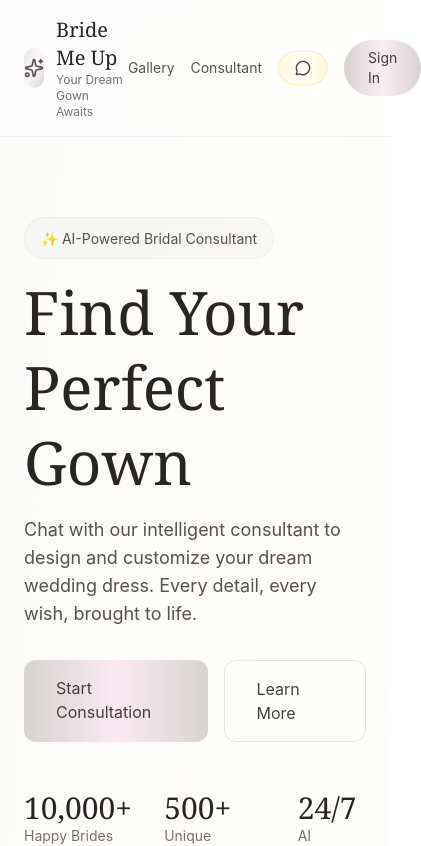
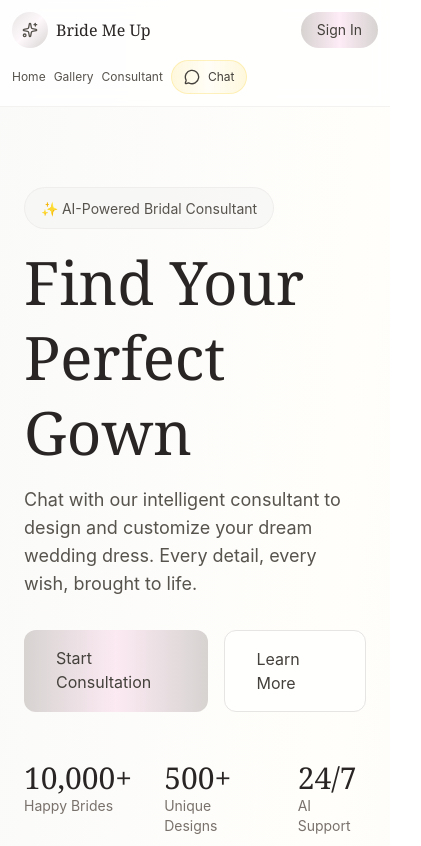
Before and after one commit to ilona0712/Bridal, a React (Vite) app: page / in a window 390 px wide. Shown: the top 846 px of the page, 421 px wide, since content can reach past the window. Built offline with nearby package versions, Linux system fonts and the light colour scheme; no server answers.

Commit message:
header is now responsive

```diff
--- a/src/components/common/Header.tsx
+++ b/src/components/common/Header.tsx
@@ -1,4 +1,4 @@
-import { Sparkles, MessageCircle, User, LogOut } from 'lucide-react'
+import { Sparkles, MessageCircle, User, LogOut } from "lucide-react"
 import { Link, useNavigate } from "react-router-dom"
 import { useSession } from "../../routes"
 import { signOut } from "../../auth"
@@ -8,17 +8,21 @@ interface HeaderProps {
   fixed?: boolean
 }
 
-export default function Header({ subtitle = "Your Dream Gown Awaits", fixed = false }: HeaderProps) {
-  const session  = useSession()
+export default function Header({
+  subtitle = "Your Dream Gown Awaits",
+  fixed = false,
+}: HeaderProps) {
+  const session = useSession()
   const navigate = useNavigate()
   const unreadCount = 3
 
   const isAdmin = session?.user?.user_metadata?.role === "admin"
 
-  const displayName = session?.user?.user_metadata?.full_name
-    || session?.user?.user_metadata?.first_name
-    || session?.user?.email?.split("@")[0]
-    || null
+  const displayName =
+    session?.user?.user_metadata?.full_name ||
+    session?.user?.user_metadata?.first_name ||
+    session?.user?.email?.split("@")[0] ||
+    null
 
   async function handleSignOut() {
     await signOut()
@@ -27,91 +31,154 @@ export default function Header({ subtitle = "Your Dream Gown Awaits", fixed = fa
 
   return (
     <header
-      className={`border-b border-stone-200/50 bg-white/60 backdrop-blur-sm ${
+      className={`border-b border-stone-200/50 bg-white/80 backdrop-blur-sm ${
         fixed ? "fixed" : "sticky"
       } top-0 z-40 w-full`}
     >
-      <div className="container mx-auto px-6 py-4 flex items-center justify-between">
+      <div className="container mx-auto px-3 sm:px-4 md:px-6 py-3 md:py-4">
+        <div className="flex flex-col gap-3 lg:flex-row lg:items-center lg:justify-between">
+          {/* Top row */}
+          <div className="flex items-center justify-between gap-3">
+            {/* Logo */}
+            <Link to="/" className="flex min-w-0 items-center gap-2 sm:gap-3">
+              <div className="flex h-9 w-9 sm:h-10 sm:w-10 flex-shrink-0 items-center justify-center rounded-full bg-gradient-to-br from-stone-200 via-pink-100/30 to-stone-300">
+                <Sparkles className="h-4 w-4 sm:h-5 sm:w-5 text-stone-600" />
+              </div>
 
-        {/* Logo */}
-        <Link to="/" className="flex items-center gap-3">
-          <div className="w-10 h-10 bg-gradient-to-br from-stone-200 via-pink-100/30 to-stone-300 rounded-full flex items-center justify-center">
-            <Sparkles className="w-5 h-5 text-stone-600" />
-          </div>
-          <div>
-            <h1 className="font-serif text-xl text-stone-800">Bride Me Up</h1>
-            <p className="text-xs text-stone-500">{subtitle}</p>
+              <div className="min-w-0">
+                <h1 className="truncate font-serif text-base sm:text-lg md:text-xl text-stone-800">
+                  Bride Me Up
+                </h1>
+                <p className="hidden sm:block truncate text-xs text-stone-500">
+                  {subtitle}
+                </p>
               </div>
             </Link>
 
-        {/* Nav */}
-        <div className="flex items-center gap-4">
+            {/* Mobile auth quick actions */}
+            {session ? (
+              <div className="flex items-center gap-2 lg:hidden">
+                <Link
+                  to="/profile"
+                  className="flex h-9 w-9 items-center justify-center rounded-full border-2 border-stone-300/50 bg-gradient-to-br from-stone-200 via-pink-100/30 to-stone-300 transition-all hover:border-pink-300/50 hover:shadow-md"
+                  title="View Profile"
+                >
+                  <User className="h-4 w-4 text-stone-600" />
+                </Link>
 
+                <button
+                  onClick={handleSignOut}
+                  className="flex h-9 w-9 items-center justify-center rounded-full border border-stone-200 text-stone-600 transition-all hover:bg-stone-50 hover:text-stone-800"
+                  title="Sign out"
+                >
+                  <LogOut className="h-4 w-4" />
+                </button>
+              </div>
+            ) : (
+              <Link
+                to="/login"
+                className="lg:hidden rounded-full bg-gradient-to-r from-stone-300 via-pink-200/40 to-stone-300 px-4 py-2 text-sm text-stone-700 transition-all hover:shadow-lg"
+              >
+                Sign In
+              </Link>
+            )}
+          </div>
+
+          {/* Bottom row / nav */}
+          <div className="flex flex-wrap items-center gap-2 sm:gap-3 md:gap-4">
             {isAdmin && (
-            <Link to="/admin" className="text-sm text-stone-600 hover:text-stone-800">
+              <Link
+                to="/admin"
+                className="text-xs sm:text-sm text-stone-600 hover:text-stone-800"
+              >
                 Admin
               </Link>
             )}
 
-          <Link to="/" className="text-sm text-stone-600 hover:text-stone-800 hidden sm:block">
+            <Link
+              to="/"
+              className="text-xs sm:text-sm text-stone-600 hover:text-stone-800"
+            >
               Home
             </Link>
 
-          <Link to="/gallery" className="text-sm text-stone-600 hover:text-stone-800">
+            <Link
+              to="/gallery"
+              className="text-xs sm:text-sm text-stone-600 hover:text-stone-800"
+            >
               Gallery
             </Link>
 
-          <Link to="/isabella" className="text-sm text-stone-600 hover:text-stone-800">
+            <Link
+              to="/isabella"
+              className="text-xs sm:text-sm text-stone-600 hover:text-stone-800"
+            >
               Consultant
             </Link>
 
             {/* Chat button */}
             {isAdmin ? (
-            <Link to="/chat"
-              className="relative flex items-center gap-2 px-4 py-2 bg-gradient-to-r from-stone-300 via-pink-200/40 to-stone-300 border border-stone-200/50 text-stone-700 rounded-full text-sm hover:shadow-md transition-all">
-              <MessageCircle className="w-4 h-4" />
+              <Link
+                to="/chat"
+                className="relative ml-0 sm:ml-1 inline-flex items-center gap-2 rounded-full border border-stone-200/50 bg-gradient-to-r from-stone-300 via-pink-200/40 to-stone-300 px-3 sm:px-4 py-2 text-xs sm:text-sm text-stone-700 transition-all hover:shadow-md"
+              >
+                <MessageCircle className="h-4 w-4" />
                 <span className="hidden sm:inline">Client Chats</span>
+                <span className="sm:hidden">Chats</span>
+
                 {unreadCount > 0 && (
-                <span className="absolute -top-2 -right-2 min-w-[20px] h-5 px-1 flex items-center justify-center rounded-full bg-pink-500 text-white text-xs font-medium shadow-sm">
+                  <span className="absolute -right-2 -top-2 flex h-5 min-w-[20px] items-center justify-center rounded-full bg-pink-500 px-1 text-xs font-medium text-white shadow-sm">
                     {unreadCount}
                   </span>
                 )}
               </Link>
             ) : (
-            <Link to="/chat"
-              className="flex items-center gap-2 px-4 py-2 bg-gradient-to-r from-amber-100/60 via-amber-50/40 to-amber-100/60 border border-amber-200/50 text-stone-700 rounded-full text-sm hover:shadow-md transition-all">
-              <MessageCircle className="w-4 h-4" />
-              <span className="hidden sm:inline">Chat with Owner</span>
+              <Link
+                to="/chat"
+                className="inline-flex items-center gap-2 rounded-full border border-amber-200/50 bg-gradient-to-r from-amber-100/60 via-amber-50/40 to-amber-100/60 px-3 sm:px-4 py-2 text-xs sm:text-sm text-stone-700 transition-all hover:shadow-md"
+              >
+                <MessageCircle className="h-4 w-4" />
+                <span className="hidden md:inline">Chat with Owner</span>
+                <span className="md:hidden">Chat</span>
               </Link>
             )}
 
-          {/* Auth section */}
+            {/* Desktop auth section */}
             {session ? (
-            <div className="flex items-center gap-3">
-              <span className="hidden sm:block text-sm text-stone-600">
-                Hello, <span className="font-medium text-stone-800">{displayName}</span>
+              <div className="hidden lg:flex items-center gap-3 ml-auto">
+                <span className="max-w-[180px] truncate text-sm text-stone-600">
+                  Hello,{" "}
+                  <span className="font-medium text-stone-800">
+                    {displayName}
+                  </span>
                 </span>
 
-              <Link to="/profile"
-                className="w-10 h-10 rounded-full overflow-hidden border-2 border-stone-300/50 hover:border-pink-300/50 transition-all hover:shadow-md flex items-center justify-center bg-gradient-to-br from-stone-200 via-pink-100/30 to-stone-300"
-                title="View Profile">
-                <User className="w-5 h-5 text-stone-600" />
+                <Link
+                  to="/profile"
+                  className="flex h-10 w-10 items-center justify-center rounded-full overflow-hidden border-2 border-stone-300/50 bg-gradient-to-br from-stone-200 via-pink-100/30 to-stone-300 transition-all hover:border-pink-300/50 hover:shadow-md"
+                  title="View Profile"
+                >
+                  <User className="h-5 w-5 text-stone-600" />
                 </Link>
 
-              <button onClick={handleSignOut}
-                className="flex items-center gap-1.5 px-4 py-2 border border-stone-200 text-stone-600 rounded-full text-sm hover:bg-stone-50 hover:text-stone-800 transition-all"
-                title="Sign out">
-                <LogOut className="w-4 h-4" />
-                <span className="hidden sm:inline">Sign Out</span>
+                <button
+                  onClick={handleSignOut}
+                  className="flex items-center gap-1.5 rounded-full border border-stone-200 px-4 py-2 text-sm text-stone-600 transition-all hover:bg-stone-50 hover:text-stone-800"
+                  title="Sign out"
+                >
+                  <LogOut className="h-4 w-4" />
+                  <span>Sign Out</span>
                 </button>
               </div>
             ) : (
-            <Link to="/login"
-              className="px-6 py-2 bg-gradient-to-r from-stone-300 via-pink-200/40 to-stone-300 text-stone-700 rounded-full text-sm hover:shadow-lg transition-all">
+              <Link
+                to="/login"
+                className="hidden lg:inline-flex ml-auto rounded-full bg-gradient-to-r from-stone-300 via-pink-200/40 to-stone-300 px-6 py-2 text-sm text-stone-700 transition-all hover:shadow-lg"
+              >
                 Sign In
               </Link>
             )}
-
+          </div>
         </div>
       </div>
     </header>
```
Also changed, not shown: 1 other file (tests, documents, lock files or other folders). Lines whose indentation alone changed are shown as unchanged.
